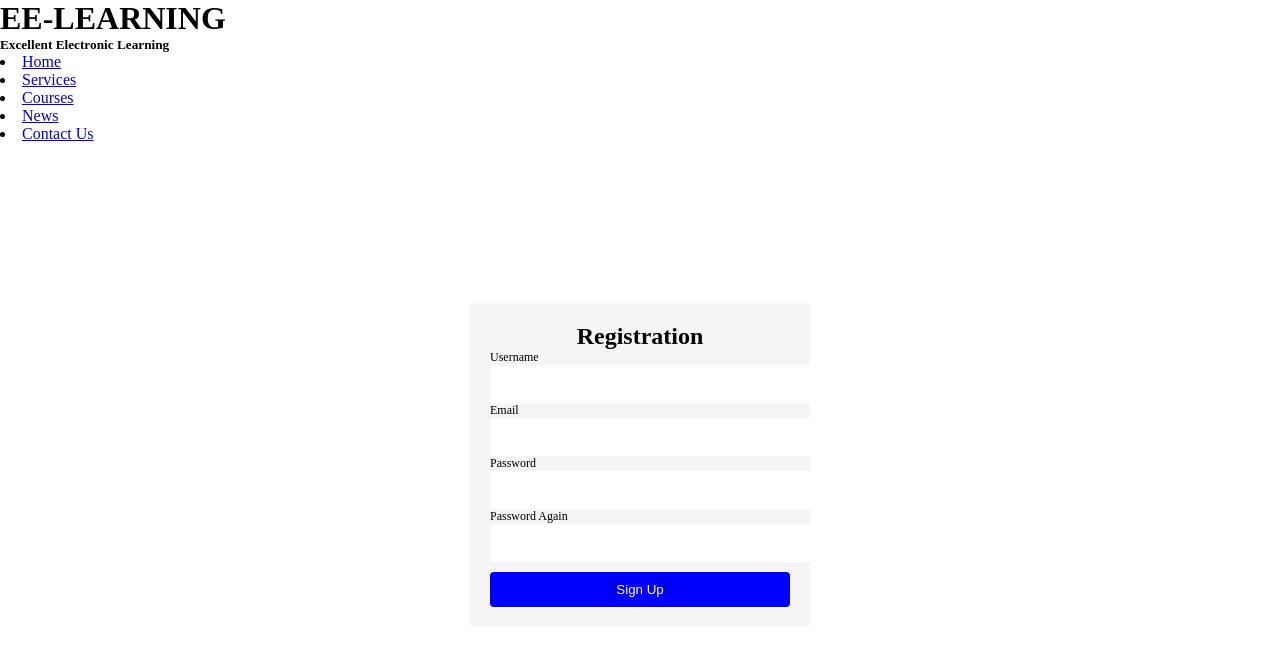
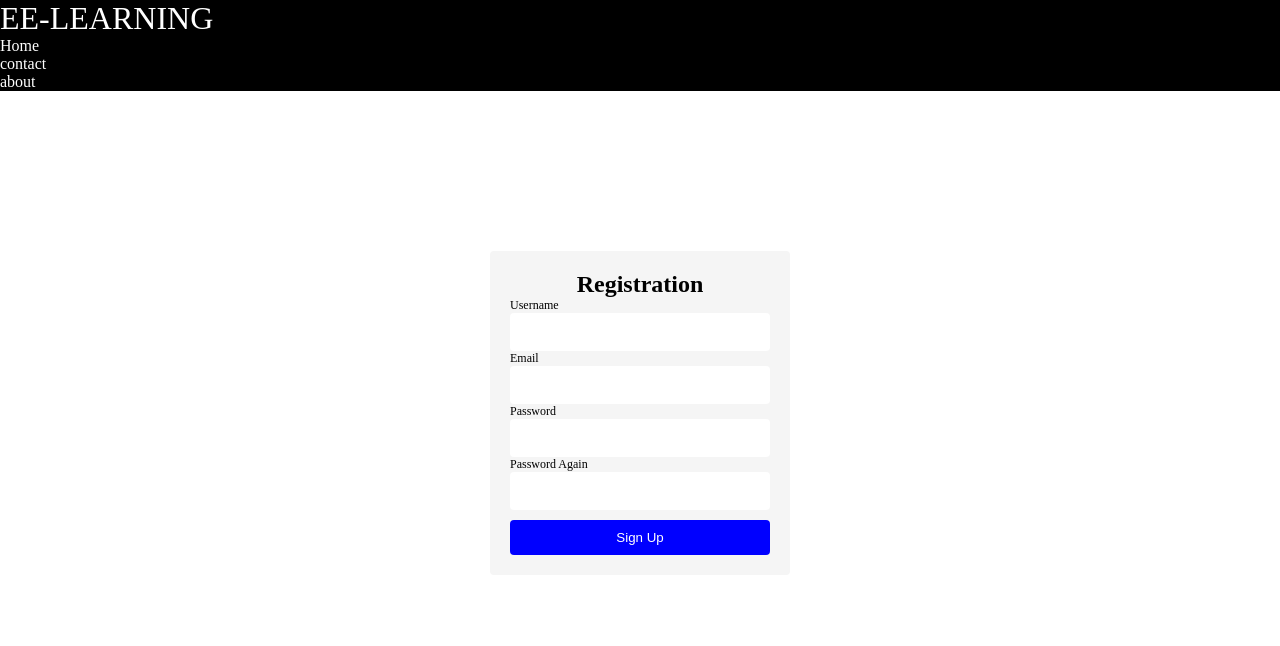
Before and after one commit to Sammi-Drums/Site-7, a PHP site: page /contact.html in a window 1280 px wide. Shown: the top 646 px of the page. Run offline with PHP 8.4, Linux system fonts and the light colour scheme.

Commit message:
practice

```diff
--- /dev/null
+++ b/CSS/MobileNav.css
@@ -0,0 +1,32 @@
+*{
+    margin: 0;
+    padding: 0;
+    box-sizing: border-box;
+}
+.header{
+    background-color: black;
+}
+li{
+    list-style: none;
+}
+a{
+    color: white;
+    text-decoration: none;
+}
+
+.nav-bar{
+    min-height: 70px;
+    display: flex;
+    justify-content: space-between;
+    align-items: center;
+    gap: 60px;
+}
+.nav-branding{
+    font-size: 2rem;
+}
+.nav-link{
+    transition: all 0.7s ease;
+}
+.nav-link:hover{
+    color: blue;
+}
--- a/CSS/footer.css
+++ b/CSS/footer.css
@@ -273,6 +273,10 @@ h3:hover{
     .headright.active .bar:nth-child(1){
         transform: translateY(8px) rotate(45deg);
     }
+    .headright.active .bar:nth-child(3){
+        transform: translateY(-8px) rotate(-45deg);
+    }
+
 
 
 
--- a/contact.html
+++ b/contact.html
@@ -11,27 +11,35 @@
     <link rel="preconnect" href="https://fonts.gstatic.com" crossorigin>
     <link rel="stylesheet" href="https://fonts.googleapis.com/css2?family=poppins:wght@400;700&display-swap">
     <link rel="stylesheet" href="CSS/contact.css">
+    <link rel="stylesheet" href="CSS/MobileNav.css">
     <title>EEServices</title>
 </head>
 <body>
-    <div class="NavBar">
-        <div class="o1verlay">
+    <div class="header">
+        <nav class="navbar">
+            <a href="#" class="nav-branding"> EE-LEARNING </a>
+
+            <ul class="nav-menu">
+                <li class="nav-item">
+                    <a href="#" class="nav-link">Home</a>
+                </li>
+                <li class="nav-item">
+                    <a href="#" class="nav-link">contact</a>
+                </li>
+                <li class="nav-item">
+                    <a href="#" class="nav-link">about</a>
+                </li>
+            </ul>
+            <div class="hamburger">
+                <span class="bar"></span>
+                <span class="bar"></span>
+                <span class="bar"></span>
+            </div>
+        </nav>
+    </div>
 
 
-                <div class="logo">
-                    <h1> EE-LEARNING </h1>
-                    <h5>  Excellent Electronic Learning </h5>
-                </div>
-                <div class="headright">
-                    <li> <a href="index.html"> Home </a> </li>
-                    <li> <a href="Services.html"> Services </a> </li>
-                    <li> <a href="#"> Courses </a> </li>
-                    <li> <a href="blockNew.html"> News </a> </li>
-                    <li> <a href="contact.html"> Contact Us </a> </li>
-                </div>
-        </div>
 
-    </div>
 
    <div class="likeBody">
         <div class="FormContainer">
```
Also changed, not shown: CSS/contact.css (+26 -0 lines).
